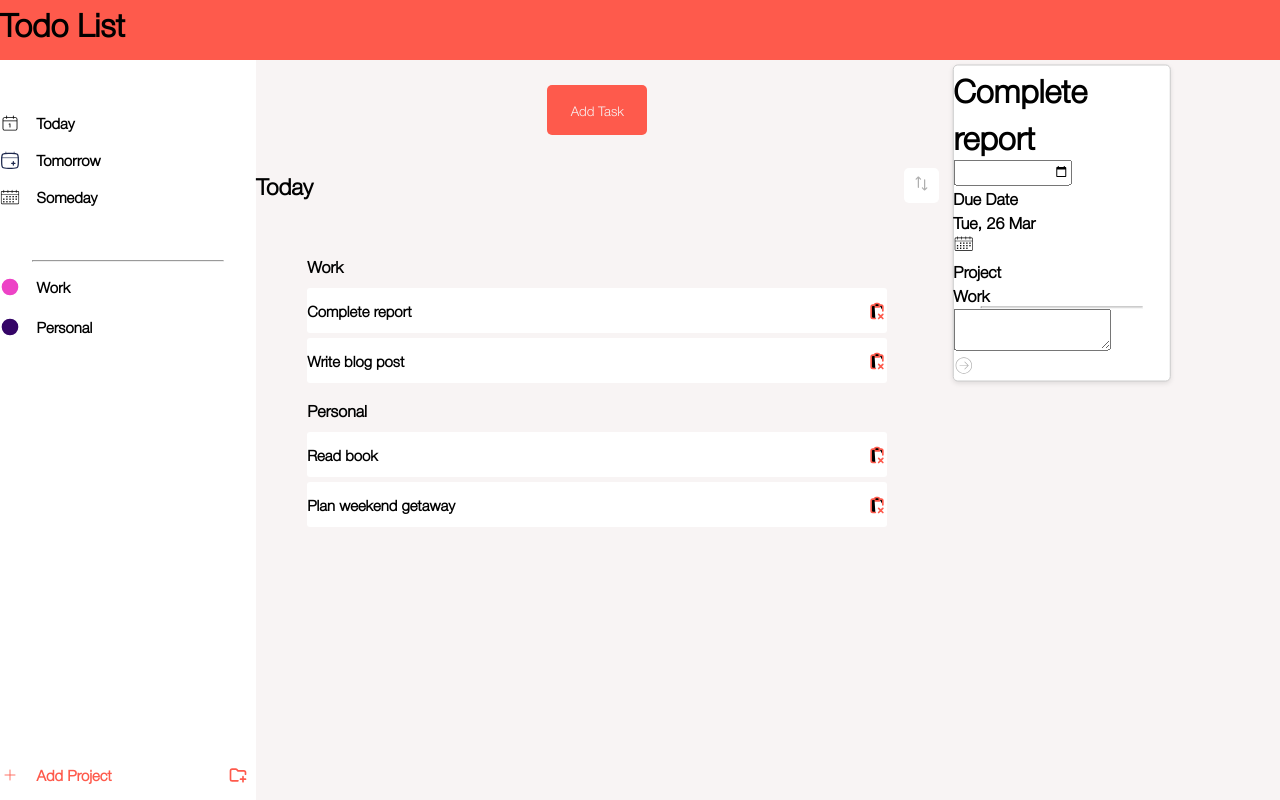
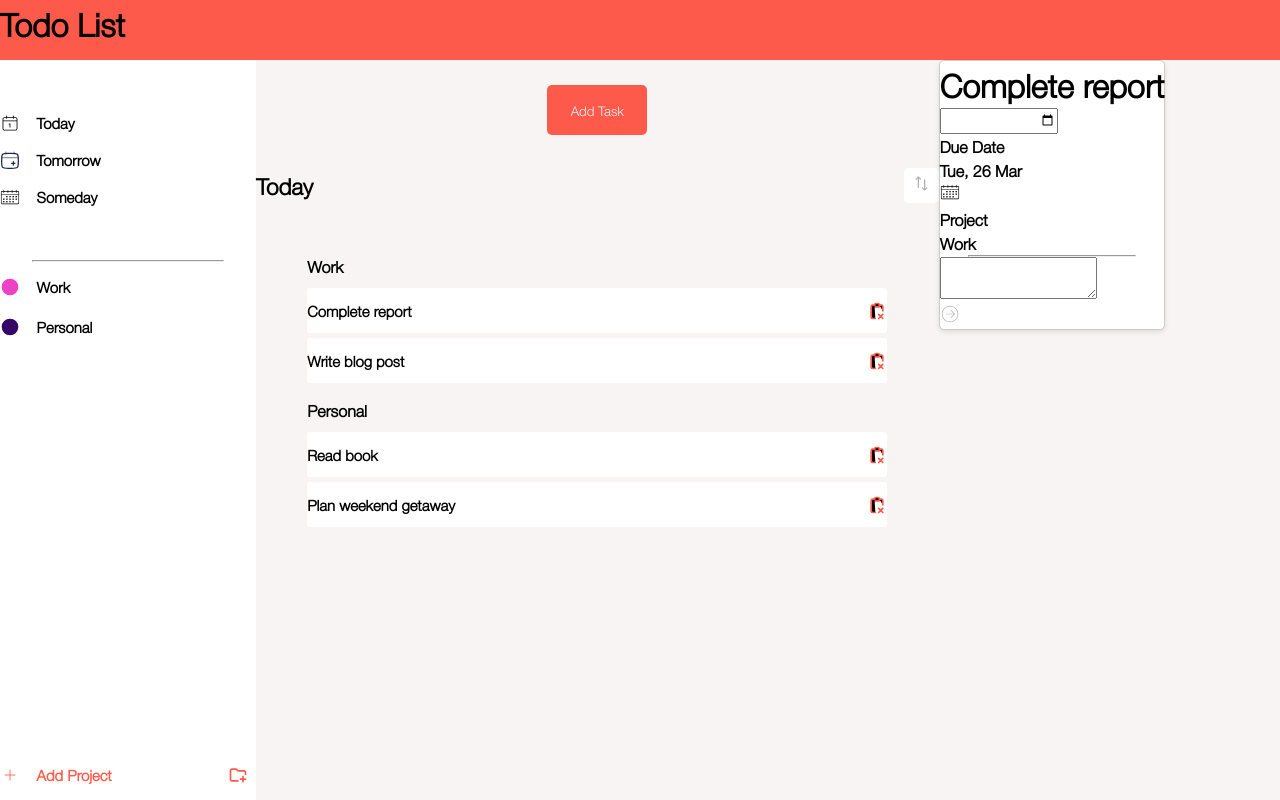
Before and after one commit to gavinv-m/12-todo-list, a website built with webpack: page dist/index.html in a window 1280 px wide. Both pictures are taken after a click on the element "Complete report". Built offline with nearby package versions, Linux system fonts and the light colour scheme.

Commit message:
Change edit container from dialog to div

```diff
--- a/src/interface/default-tasks.js
+++ b/src/interface/default-tasks.js
@@ -1,6 +1,7 @@
 import  { taskManager } from '../application-logic/todo-manager.js';
 import { displayDayTasks } from './display-day-tasks.js';
 import { displayProject } from './display-project.js';
+import { updateSortOptions } from './sort-due-date-tasks.js';
 
 
 function getRandomDate() {
@@ -130,6 +131,7 @@ export function displayDefaultTaks() {
 
     addDefaultTasks();
     displayDayTasks('dueToday');
+    updateSortOptions('dueToday');
     displayProject();
 
 }
--- a/src/interface/edit-window.js
+++ b/src/interface/edit-window.js
@@ -22,15 +22,21 @@ export function displayEditDialog(task) {
     mainContent.classList.add('multi-main-content');
 
     const container = document.createElement('div');
-    container.classList.add('edit-dialog-container');
+    container.classList.add('edit-window');
 
-    const editDialog = document.createElement('dialog');
-    editDialog.classList.add('edit-dialog');
+    const formContainer = document.createElement('div');
+    formContainer.classList.add('edit-form-container');
     const form = document.createElement('form');
 
             const nameOfTask = document.createElement('h1');
                 nameOfTask.textContent = taskObject.taskName;
                 form.appendChild(nameOfTask);
+
+            const priorityContainer = document.createElement('div');
+                const priorityHeading = document.createElement('h4');
+                priorityHeading.textContent = 'Priority';
+
+
 
             const dateAndProjectContainer = document.createElement('div');
 
@@ -86,11 +92,11 @@ export function displayEditDialog(task) {
                 closeContainer.appendChild(closeIcon);
         form.appendChild(closeContainer);
 
-    editDialog.appendChild(form);
-    container.appendChild(editDialog);
+    formContainer.appendChild(form);
+    container.appendChild(formContainer);
     mainContent.appendChild(container);
 
-    styleMainContent(editDialog);
+    styleMainContent(formContainer);
 
     return;
 }
--- a/src/styles/style.css
+++ b/src/styles/style.css
@@ -254,27 +254,23 @@ dialog::backdrop {
     align-content: center;
     display: grid;
     gap: 7px;
-
 }
 
 
-.edit-dialog {
+.edit-form-container {
     display: none;
     position: absolute;
-    top: 22%;
-    left: 36%;
-    transform: translate(-50%, -50%);
+    top: 0%;
+    left: 0%;
     background-color: #fff;
     border: 1px solid #ccc;
     border-radius: 5px;
     box-shadow: 0 2px 5px rgba(0, 0, 0, 0.1);
     z-index: 9999;
-    width: minmax(250px, 100%);
-    max-height: 90%; /* Adjust the maximum height if needed */
 }
 
 
-.edit-dialog-container {
+.edit-window {
     position: relative;
 }
 
```
